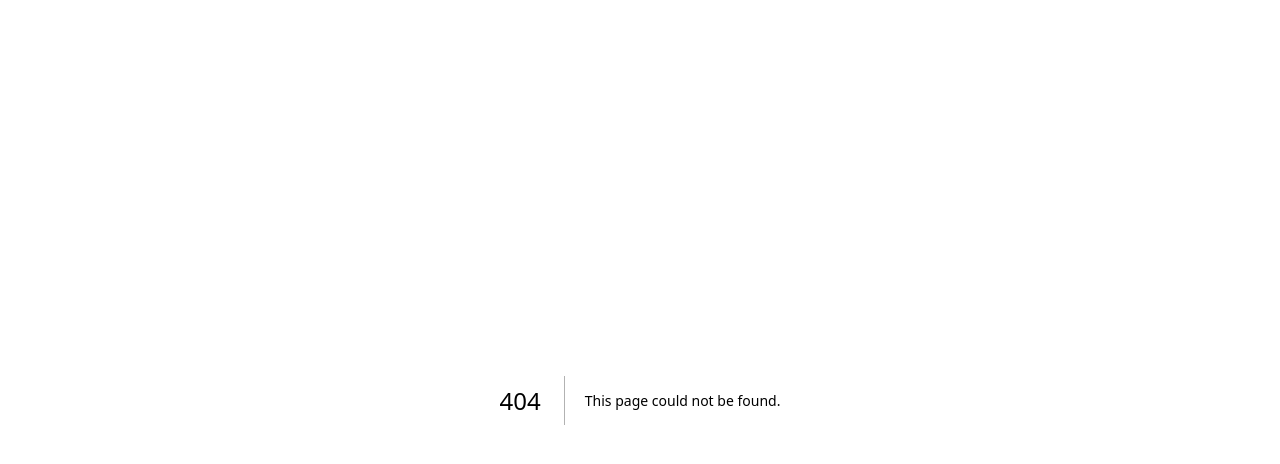
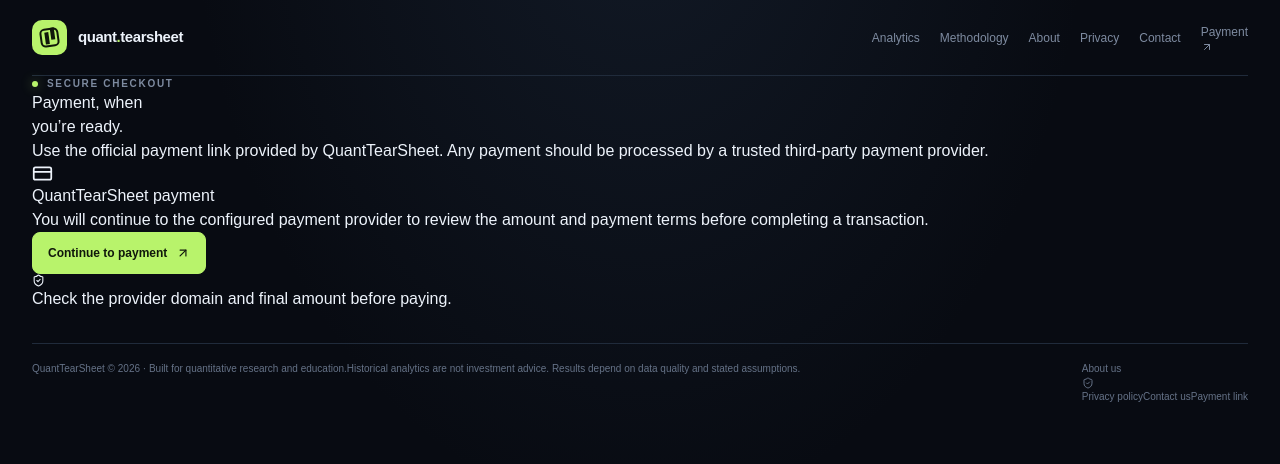
Before and after one commit to BiswayanChakravorty/QuantTearSheet, a Next.js app: page /payment in a window 1280 px wide. Before the commit this address had no page. Shown: the top 464 px of the page. Built offline with nearby package versions, Linux system fonts and the light colour scheme; no server answers.

Commit message:
Add site information and payment pages

```diff
--- /dev/null
+++ b/app/payment/page.tsx
@@ -0,0 +1,39 @@
+import type { Metadata } from "next";
+import { ArrowUpRight, CreditCard, ShieldCheck } from "lucide-react";
+import { SiteFooter, SiteNav } from "@/components/site-chrome";
+
+export const metadata: Metadata = {
+  title: "Payment | QuantTearSheet",
+  description: "Payment information for QuantTearSheet products and services.",
+};
+
+export default function PaymentPage() {
+  const paymentUrl = process.env.NEXT_PUBLIC_PAYMENT_URL;
+  return (
+    <main className="shell">
+      <SiteNav />
+      <section className="content-hero">
+        <div className="eyebrow"><span className="dot" /> Secure checkout</div>
+        <h1>Payment, when<br /><span className="accent-text">you’re ready.</span></h1>
+        <p>Use the official payment link provided by QuantTearSheet. Any payment should be processed by a trusted third-party payment provider.</p>
+      </section>
+      <section className="contact-card payment-card">
+        <div className="contact-icon"><CreditCard size={21} /></div>
+        <h2>QuantTearSheet payment</h2>
+        {paymentUrl ? (
+          <>
+            <p>You will continue to the configured payment provider to review the amount and payment terms before completing a transaction.</p>
+            <a className="btn btn-primary" href={paymentUrl} target="_blank" rel="noopener noreferrer">Continue to payment <ArrowUpRight size={14} /></a>
+            <p className="fine-print"><ShieldCheck size={13} /> Check the provider domain and final amount before paying.</p>
+          </>
+        ) : (
+          <>
+            <p><strong>Payments are not configured yet.</strong> No payment will be collected from this page until the site owner adds a verified checkout URL.</p>
+            <div className="setup-note"><strong>Site owner setup</strong><br />Add <code>NEXT_PUBLIC_PAYMENT_URL</code> to the Vercel project’s Environment Variables, using your real payment link (for example, a payment link from your chosen provider), then redeploy.</div>
+          </>
+        )}
+      </section>
+      <SiteFooter />
+    </main>
+  );
+}
```
